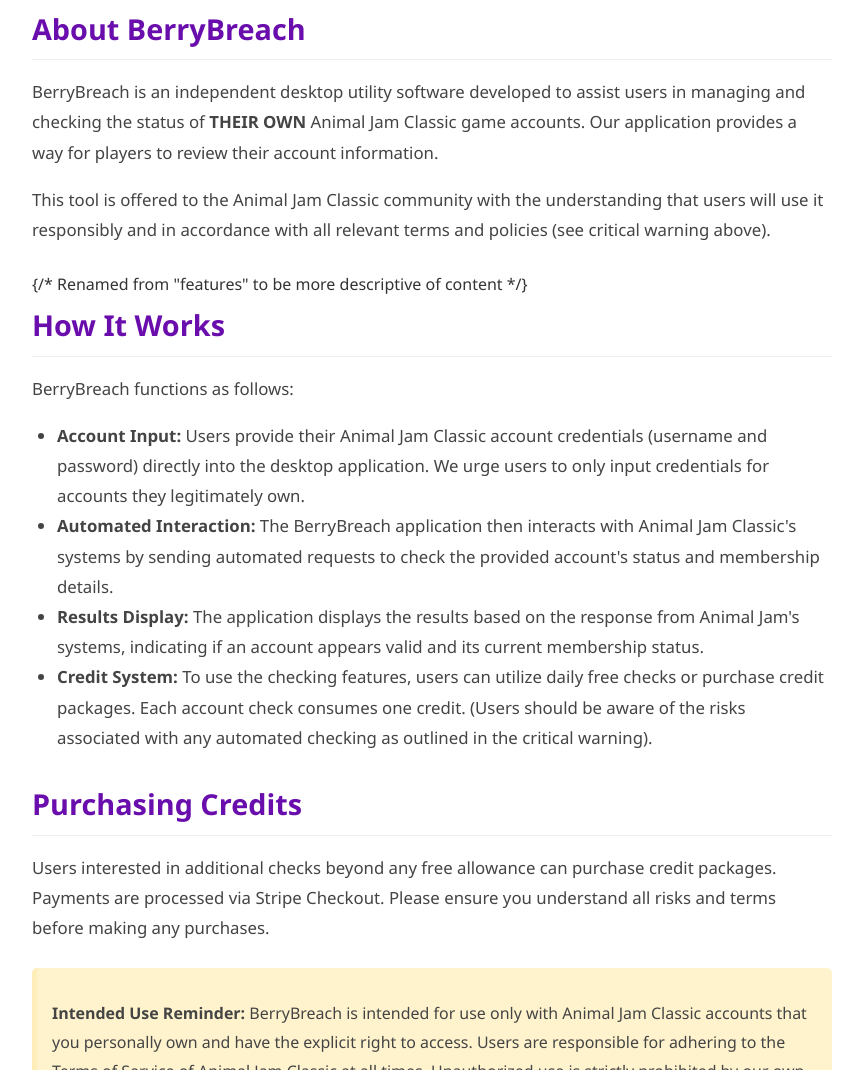
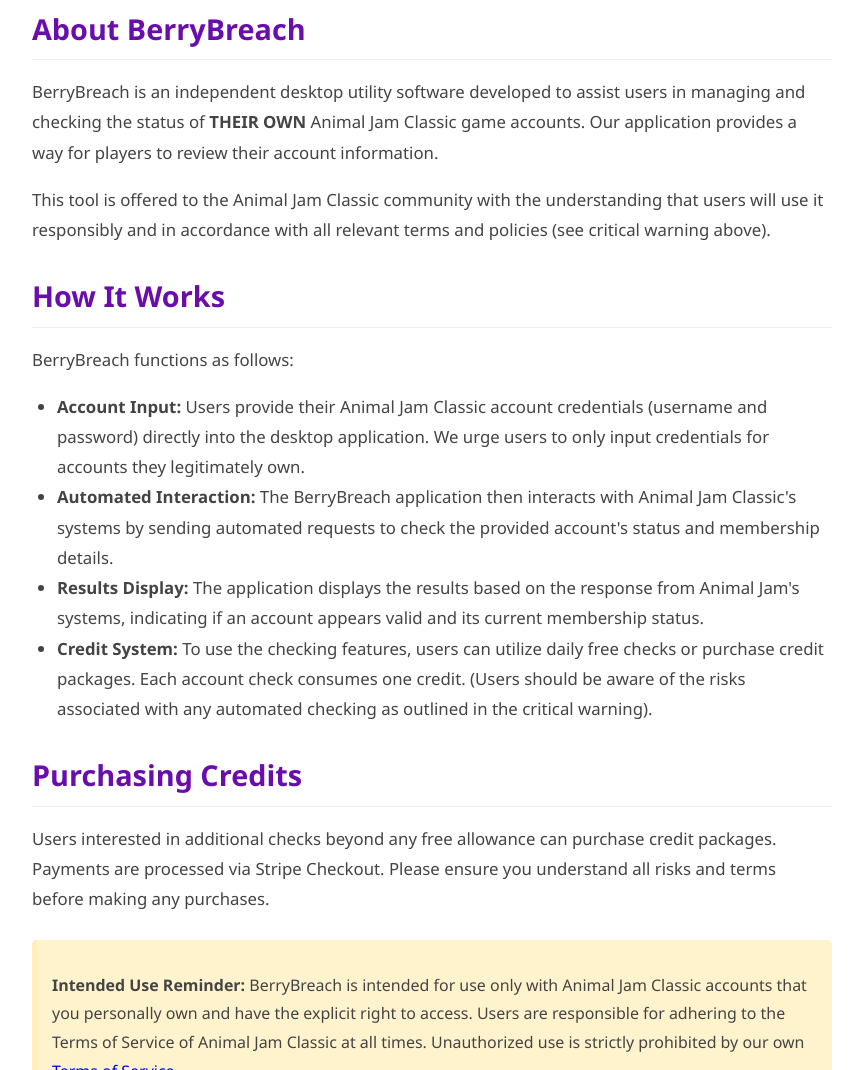
Before and after one commit to glvckoma/BerryBreach-Privacy-Policy, a plain HTML site: page index.html in a window 1280 px wide. Shown: the part 1046-2116 px from the top of the page, without its empty margins (208-1071 px from the left). Drawn offline with Linux system fonts and the light colour scheme.

Commit message:
Update index.html

```diff
--- a/index.html
+++ b/index.html
@@ -192,7 +192,7 @@
       <p>This tool is offered to the Animal Jam Classic community with the understanding that users will use it responsibly and in accordance with all relevant terms and policies (see critical warning above).</p>
     </section>
 
-    <section id="how-it-works"> {/* Renamed from "features" to be more descriptive of content */}
+    <section id="how-it-works">
       <h2>How It Works</h2>
       <p>BerryBreach functions as follows:</p>
       <ul>
```
